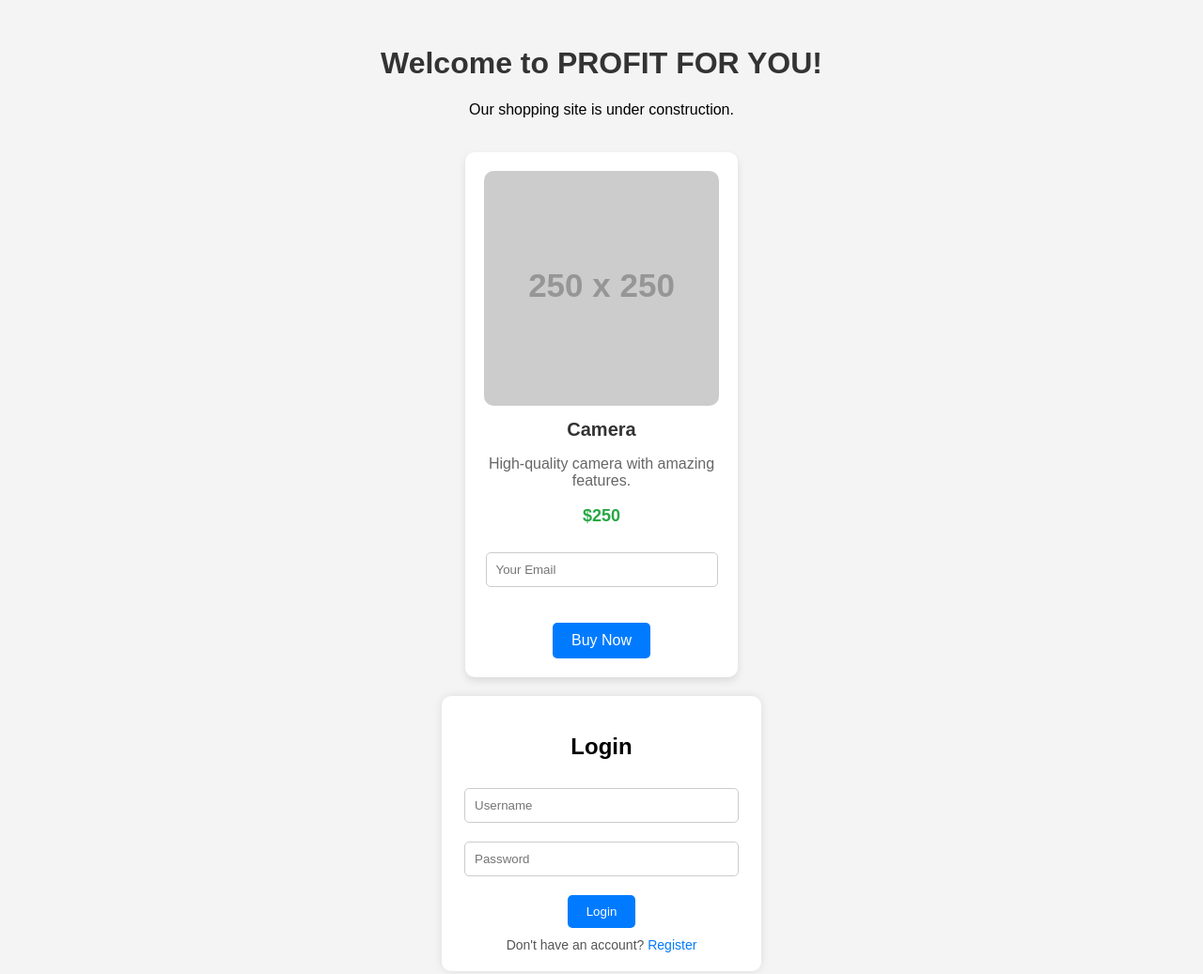
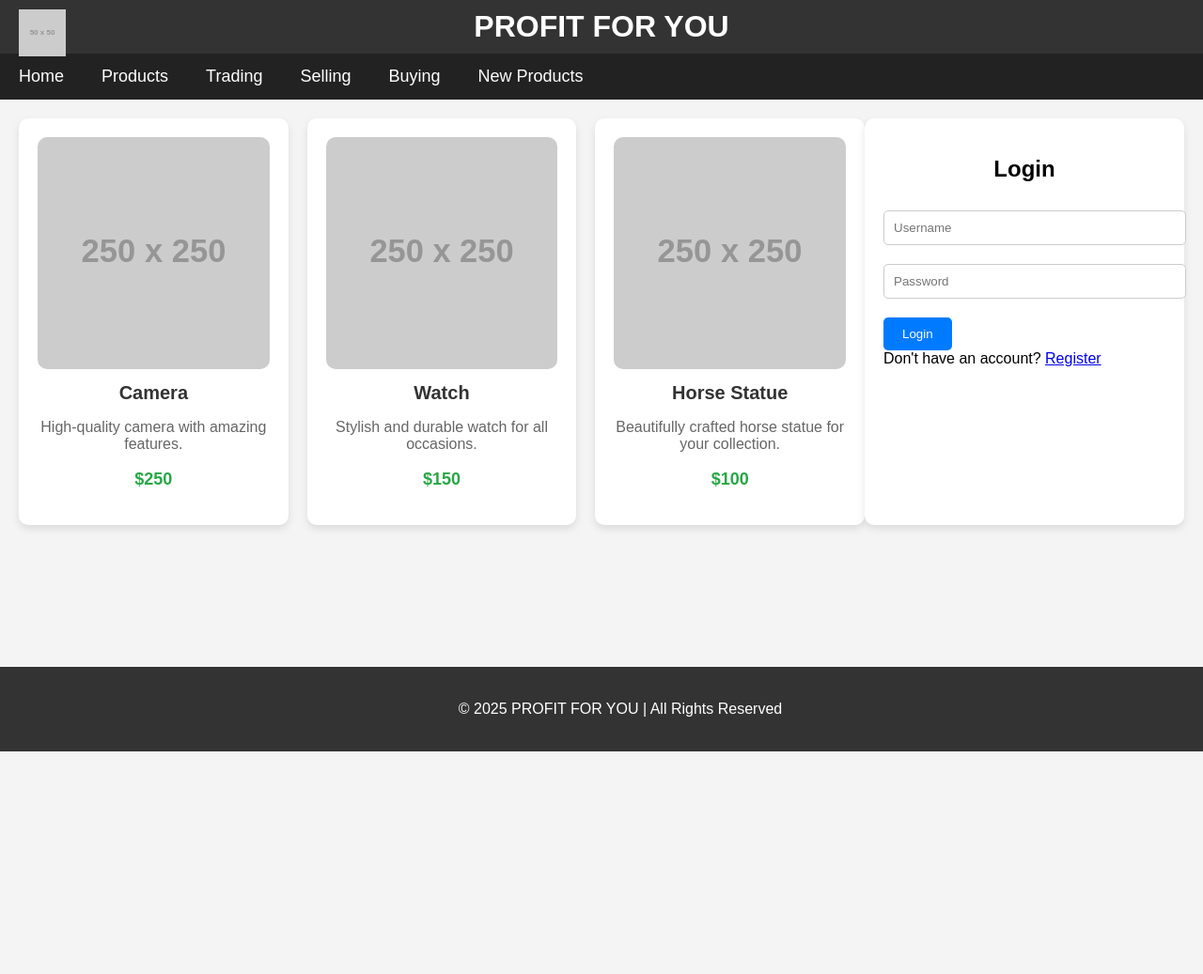
Before and after one commit to umer6684/profitforyou, a plain HTML site: page index.html in a window 1280 px wide. Shown: the whole page at 94% size. After the commit the page ends 800 px from the top, so only its background shows below. Drawn offline with Linux system fonts and the light colour scheme; placeholder pictures from the web are drawn by us.

Commit message:
Update index.html

```diff
--- a/index.html
+++ b/index.html
@@ -1,27 +1,78 @@
 <!DOCTYPE html>
-<html>
+<html lang="ur">
 <head>
+    <meta charset="UTF-8">
+    <meta name="viewport" content="width=device-width, initial-scale=1.0">
     <title>PROFIT FOR YOU</title>
     <style>
         body {
             font-family: Arial, sans-serif;
+            margin: 0;
+            padding: 0;
             background-color: #f4f4f4;
+        }
+
+        /* Header */
+        header {
+            background-color: #333;
+            color: #fff;
+            padding: 10px 0;
             text-align: center;
+        }
+
+        header img {
+            position: absolute;
+            left: 20px;
+            top: 10px;
+            width: 50px;
+        }
+
+        header h1 {
+            font-size: 32px;
+            margin: 0;
+        }
+
+        /* Navigation Bar */
+        nav {
+            background-color: #222;
+            overflow: hidden;
+        }
+
+        nav a {
+            float: left;
+            display: block;
+            padding: 14px 20px;
+            color: white;
+            text-align: center;
+            text-decoration: none;
+            font-size: 18px;
+        }
+
+        nav a:hover {
+            background-color: #ddd;
+            color: black;
+        }
+
+        /* Main Content */
+        .content {
+            display: flex;
+            justify-content: space-between;
             padding: 20px;
         }
 
-        h1 {
-            color: #333;
+        .product-gallery {
+            display: grid;
+            grid-template-columns: repeat(3, 1fr);
+            gap: 20px;
+            width: 75%;
         }
 
         .product {
-            display: inline-block;
-            width: 250px;
-            margin: 20px;
-            padding: 20px;
-            background-color: #fff;
+            background-color: white;
             border-radius: 10px;
             box-shadow: 0px 4px 8px rgba(0, 0, 0, 0.1);
+            padding: 20px;
+            text-align: center;
         }
 
         .product img {
@@ -47,39 +98,28 @@
             font-weight: bold;
         }
 
-        .buy-button {
-            margin-top: 10px;
-            padding: 10px 20px;
-            background-color: #007bff;
-            color: #fff;
-            border: none;
-            border-radius: 5px;
-            cursor: pointer;
-            font-size: 16px;
+        /* Sidebar for login, register */
+        .sidebar {
+            width: 25%;
+            background-color: #fff;
+            padding: 20px;
+            border-radius: 10px;
+            box-shadow: 0px 4px 8px rgba(0, 0, 0, 0.1);
         }
 
-        .buy-button:hover {
-            background-color: #0056b3;
+        .sidebar h2 {
+            text-align: center;
         }
 
-        .form-box {
-            background: #fff;
-            border-radius: 10px;
-            width: 300px;
-            margin: auto;
-            padding: 20px;
-            box-shadow: 0 0 10px rgba(0,0,0,0.1);
-        }
-
-        input[type="text"], input[type="password"], input[type="email"] {
-            width: 90%;
+        .sidebar input[type="text"], .sidebar input[type="password"], .sidebar input[type="email"] {
+            width: 100%;
             padding: 10px;
             margin: 10px 0;
             border-radius: 5px;
             border: 1px solid #ccc;
         }
 
-        .submit-btn {
+        .sidebar .submit-btn {
             background-color: #007bff;
             color: white;
             border: none;
@@ -89,45 +129,68 @@
             cursor: pointer;
         }
 
-        .submit-btn:hover {
+        .sidebar .submit-btn:hover {
             background-color: #0056b3;
         }
 
-        .link {
-            margin-top: 10px;
-            font-size: 14px;
-            color: #555;
-        }
-
-        .link a {
-            color: #007bff;
-            text-decoration: none;
-        }
-
-        .link a:hover {
-            text-decoration: underline;
+        /* Footer */
+        footer {
+            background-color: #333;
+            color: #fff;
+            text-align: center;
+            padding: 20px;
+            position: fixed;
+            width: 100%;
+            bottom: 0;
         }
     </style>
 </head>
 <body>
-    <h1>Welcome to PROFIT FOR YOU!</h1>
-    <p>Our shopping site is under construction.</p>
 
+    <!-- Header -->
+    <header>
+        <img src="https://via.placeholder.com/50" alt="Logo">
+        <h1>PROFIT FOR YOU</h1>
+    </header>
+
+    <!-- Navigation Bar -->
+    <nav>
+        <a href="#home">Home</a>
+        <a href="#products">Products</a>
+        <a href="#trading">Trading</a>
+        <a href="#selling">Selling</a>
+        <a href="#buying">Buying</a>
+        <a href="#new-products">New Products</a>
+    </nav>
+
+    <!-- Main Content -->
+    <div class="content">
+
+        <!-- Product Gallery -->
+        <div class="product-gallery" id="products">
+            <!-- Sample Product -->
             <div class="product">
-        <img src="https://via.placeholder.com/250" alt="Camera Image">
+                <img src="https://via.placeholder.com/250" alt="Product Image">
                 <h3>Camera</h3>
                 <p>High-quality camera with amazing features.</p>
                 <p class="price">$250</p>
-        <form action="https://formsubmit.co/umerarshad6633@gmail.com" method="POST">
-            <input type="hidden" name="product" value="Camera">
-            <input type="hidden" name="price" value="$250">
-            <input type="email" name="email" placeholder="Your Email" required><br><br>
-            <button type="submit" class="buy-button">Buy Now</button>
-        </form>
+            </div>
+            <div class="product">
+                <img src="https://via.placeholder.com/250" alt="Product Image">
+                <h3>Watch</h3>
+                <p>Stylish and durable watch for all occasions.</p>
+                <p class="price">$150</p>
+            </div>
+            <div class="product">
+                <img src="https://via.placeholder.com/250" alt="Product Image">
+                <h3>Horse Statue</h3>
+                <p>Beautifully crafted horse statue for your collection.</p>
+                <p class="price">$100</p>
+            </div>
         </div>
 
-    <!-- Login Form -->
-    <div class="form-box">
+        <!-- Sidebar for Login/Register -->
+        <div class="sidebar">
             <h2>Login</h2>
             <form>
                 <input type="text" placeholder="Username" required><br>
@@ -135,9 +198,21 @@
                 <button type="submit" class="submit-btn">Login</button>
             </form>
             <div class="link">
-            Don't have an account? <a href="#">Register</a>
+                Don't have an account? <a href="#" onclick="showRegisterForm()">Register</a>
+            </div>
         </div>
     </div>
 
+    <!-- Footer -->
+    <footer>
+        <p>&copy; 2025 PROFIT FOR YOU | All Rights Reserved</p>
+    </footer>
+
+    <script>
+        function showRegisterForm() {
+            alert('Register form functionality will be added soon!');
+        }
+    </script>
+
 </body>
 </html>
```
Lines whose indentation alone changed are shown as unchanged.
